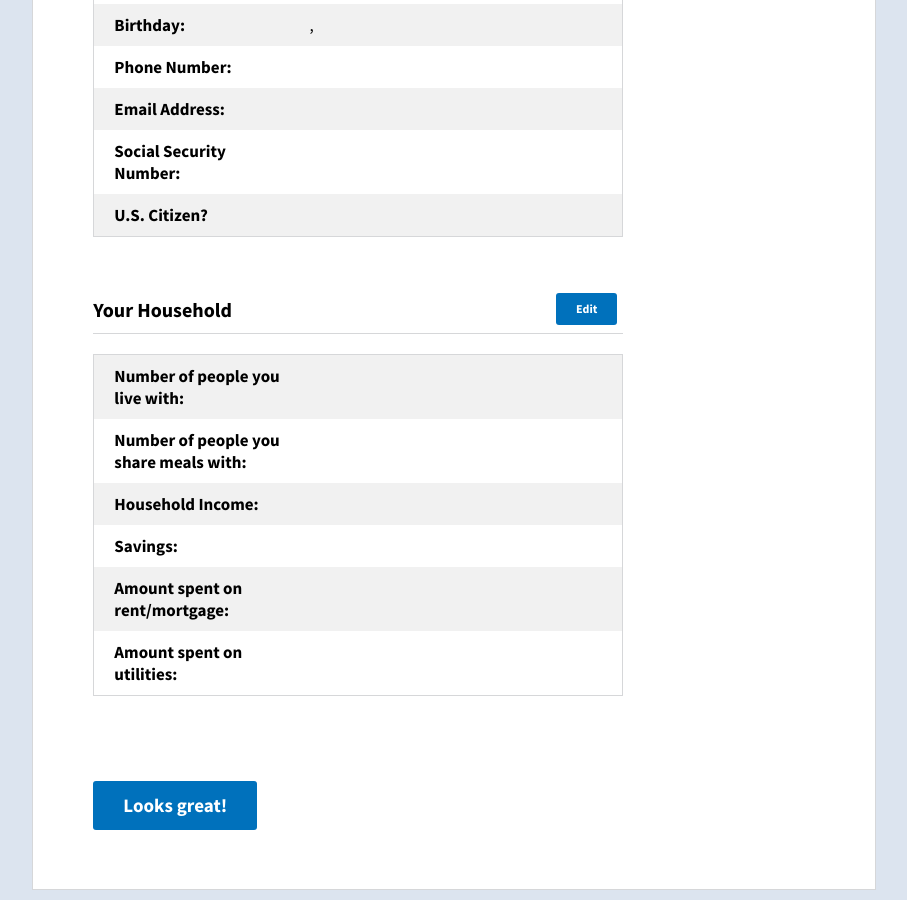
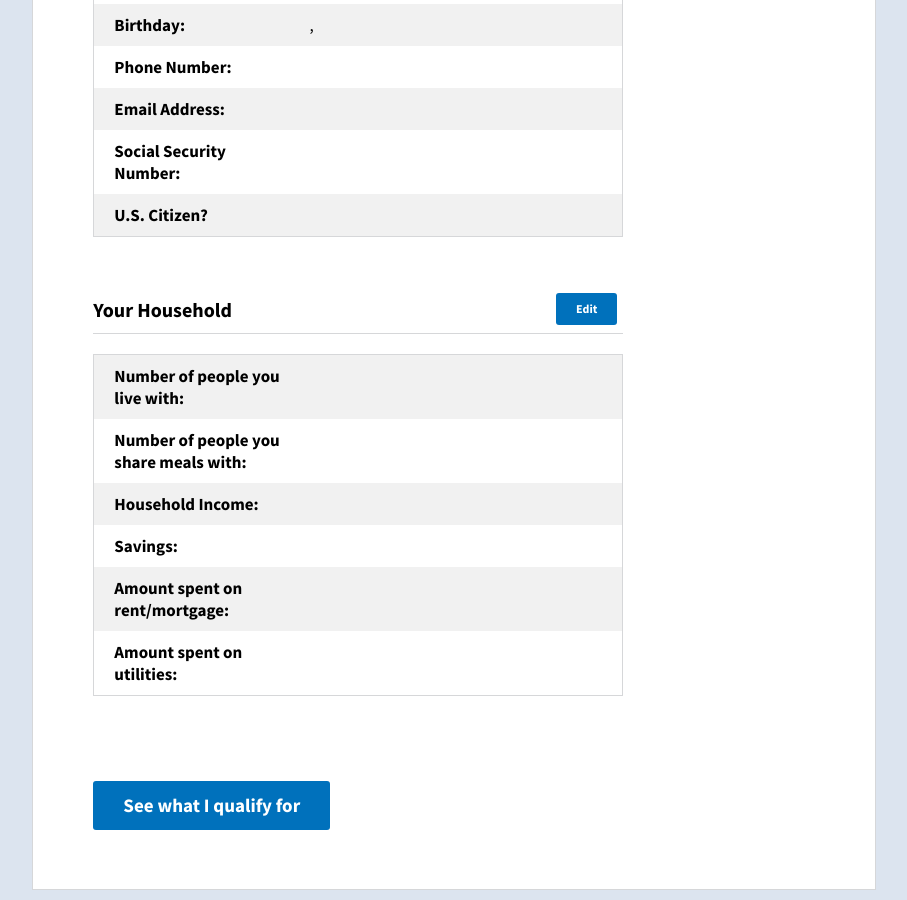
Before and after one commit to usds/benefits-enrollment-prototype, a Jekyll site: the page built from 06-review/index.html, in a window 1280 px wide and 900 px high, scrolled down 594 px. Shown: the whole window, without its empty margins (186-1093 px from the left). Built offline with Jekyll 4.4.1, drawn with Linux system fonts in a browser that asks for light colours.

Commit message:
fix typo

```diff
--- a/02-your-details/common-case-insurance.html
+++ b/02-your-details/common-case-insurance.html
@@ -1,7 +1,7 @@
 ---
 layout: application
 step: 2
-title: You said you have health insurance
+title: You said you have health insurance.
 ---
 
 <fieldset>
--- a/04-finances/income.html
+++ b/04-finances/income.html
@@ -11,7 +11,7 @@ button_text: Continue
     <a href="#" class="explainer__toggle" aria-expanded="false" aria-controls="explainer-1">What counts as income?</a>
     <div class="explainer__content" id="explainer-1">
       <p class="prompt__primary-text">We need to know how much money you and your household gets each month.</p>
-      <p class="prompt__primary-text">Add up all the money you earn from any of these sources</p>
+      <p class="prompt__primary-text">Add up all the money you earn from any of these sources.</p>
       <div class="prompt__secondary-text">
       	<ul>
       		<li>
--- a/05-citizenship/index.html
+++ b/05-citizenship/index.html
@@ -1,7 +1,7 @@
 ---
 layout: application
 step: 5
-title: Now, tell us about your citizenship
+title: Now, tell us about your citizenship.
 button_text: Continue
 ---
 
@@ -33,7 +33,7 @@ button_text: Continue
     <a href="#" class="explainer__toggle" aria-expanded="false" aria-controls="explainer-1">Why do we ask this?</a>
     <div class="explainer__content" id="explainer-1">
       <p>If you or someone in your household is not a citizen, you may still be able to receive some benefits. We ask about citizenship so that we can help you find out what programs you qualify for.</p>
-      <p>Applying and signing up for these programs will not affect you or your family’s immigration status</p>
+      <p>Applying and signing up for these programs will not affect you or your family’s immigration status.</p>
       <p>This info is private and confidential.</p>
     </div>
   </div>
--- a/06-review/index.html
+++ b/06-review/index.html
@@ -2,7 +2,7 @@
 layout: application
 step: 6
 title: Almost done! Please review your information.
-button_text: Looks great!
+button_text: See what I qualify for
 ---
 
 <div class="summary read-only">
--- a/08-submit/index.html
+++ b/08-submit/index.html
@@ -18,7 +18,7 @@ button_text: Complete my application
 			</li>
 			<li>
 				<input id="benefitChoiceHealthcare" type="checkbox" name="benefitChoice" value="Text">
-				<label for="benefitChoiceHealthcare">Healthcare Coverage <span class="benefit-name">Medicaid</span> <span class="benefit-description">Free or low-cost heatlh coverage may help pay for medical bills, dr. visits ro even Medicare premiums.</span></label>
+				<label for="benefitChoiceHealthcare">Healthcare Coverage <span class="benefit-name">Medicaid</span> <span class="benefit-description">Free or low-cost heatlh coverage may help pay for medical bills, doctor visits ro even Medicare premiums.</span></label>
 			</li>
 		</ul>
 	</div>
```
